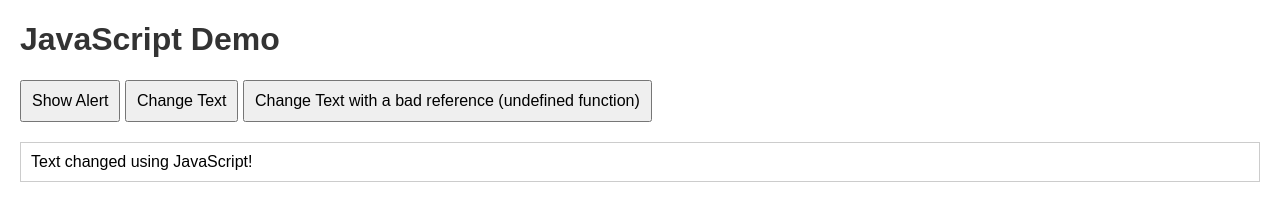
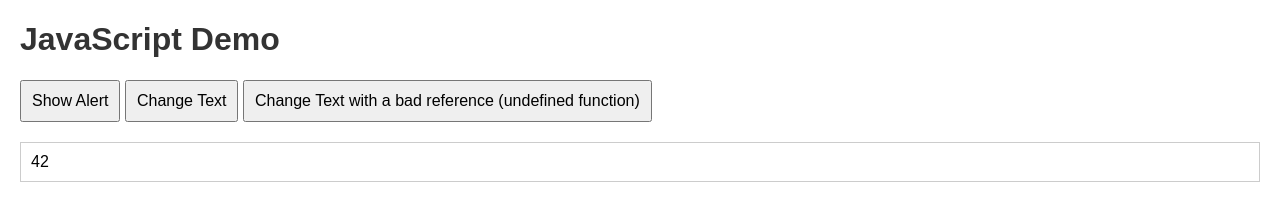
Before and after one commit to Joseph-I-Jess/cs290_winter_2024, a plain HTML site: page js_basics/js_basics.html in a window 1280 px wide. Both pictures are taken after a click on the button "Change Text". Drawn offline with Linux system fonts and the light colour scheme.

Commit message:
Yet more JavaScript!

```diff
--- a/js_basics/js_basics.html
+++ b/js_basics/js_basics.html
@@ -36,7 +36,7 @@
     <button onclick="changeText()">Change Text</button>
     <button onclick="changeText_bad_name()" id="change_text_button">Change Text with a bad reference (undefined function)</button>
 
-    <div id="output"></div>
+    <div id="output">original text</div>
 
     <script src="scripts/js_basics.js"></script>
     <script>
--- a/js_basics/scripts/js_basics.js
+++ b/js_basics/scripts/js_basics.js
@@ -7,8 +7,10 @@ function multiply(a, b) {
     return a * b;
 }
 function changeText() {
+    let variable = "some stuff<br>more text<ol><li>one</li><li>two</li><li>three</li></ol>"; const pi = 3.14;
+    let fun = () => {return 42;};
     var outputDiv = document.getElementById('output')
-    outputDiv.innerHTML = 'Text changed using JavaScript!'
+    outputDiv.innerHTML = fun()
     alert("You just clicked that button, didn't you?!?")
     console.log("You just clicked that button...")
 
```
Also changed, not shown: js_basics/more_js.html (+2 -0 lines).
